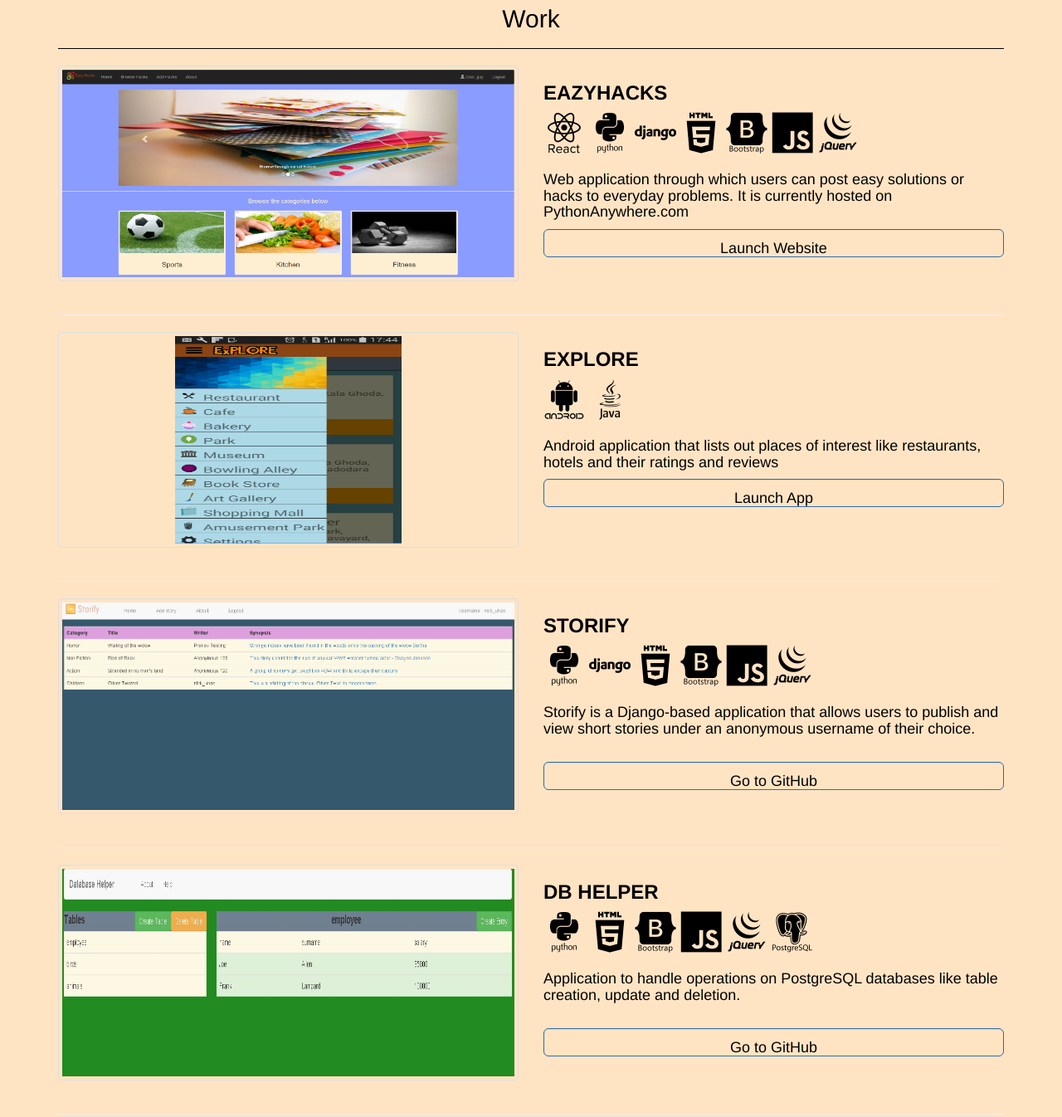
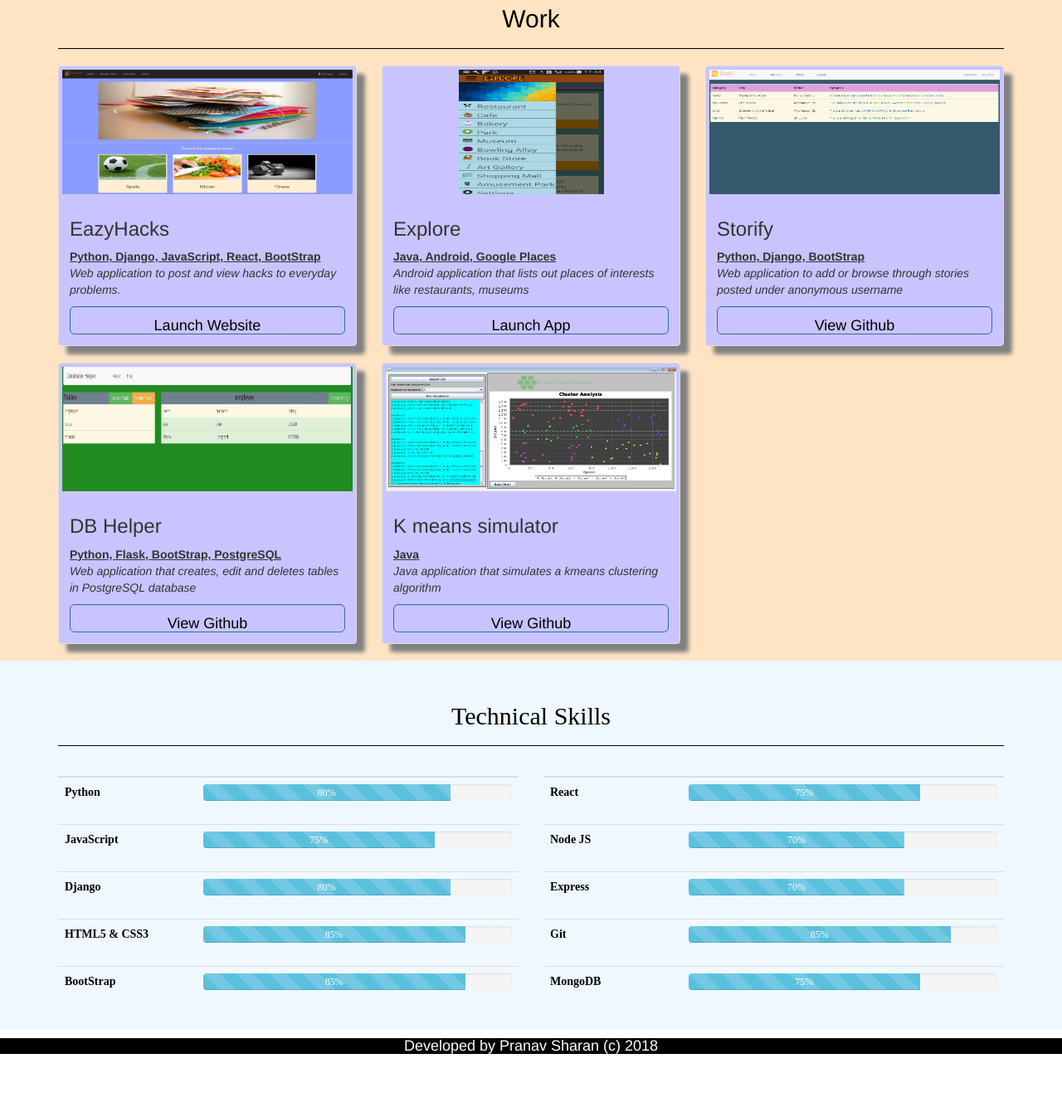
Before and after one commit to prnvshrn/prnvshrn.github.io, a plain HTML site: page index.html in a window 1280 px wide. Shown: the part 720-2066 px from the top of the page at 83% size. After the commit the page ends 2000 px from the top, so only its background shows below. Drawn offline with nearby package versions, Linux system fonts and the light colour scheme.

Commit message:
Revamped website

```diff
--- a/index.html
+++ b/index.html
@@ -6,6 +6,8 @@
     <meta name="viewport" content="width=device-width, initial-scale=1">
     <link rel="stylesheet" href="https://maxcdn.bootstrapcdn.com/bootstrap/3.3.7/css/bootstrap.min.css">
     <link rel="stylesheet" href="https://cdnjs.cloudflare.com/ajax/libs/font-awesome/4.7.0/css/font-awesome.min.css">
+    <link rel="stylesheet"
+          href="https://cdn.jsdelivr.net/npm/animate.css@3.5.2/animate.min.css">
     <link rel="stylesheet" href="https://cdn.rawgit.com/konpa/devicon/df6431e323547add1b4cf45992913f15286456d3/devicon.min.css">
     <script src="https://ajax.googleapis.com/ajax/libs/jquery/3.3.1/jquery.min.js"></script>
     <script src="https://maxcdn.bootstrapcdn.com/bootstrap/3.3.7/js/bootstrap.min.js"></script>
@@ -70,7 +72,7 @@
 </nav>
 
 <div id="section1" class="container-fluid">
-    <div class="container">
+    <div class="container" style="width: 100%;">
     <div class="row" style="margin-top: 20px">
     <div class="col-sm-2"></div>
         <div class="col-sm-8">
@@ -80,8 +82,8 @@
                 </div>
             <h3>I am Pranav Sharan, pursuing Masters in Computer Science from Arizona State University at Tempe, Arizona.
                 Right now, I am looking for internship opportunities to demonstrate my skills.
-                <br> <br>I love working on Django, Python, JavaScript, React. In addition to these technologies I have
-                worked on various other technologies like Java, C++, PostgreSQL as well. Apart from coding, football is my
+                <br> <br>I am comfortale in Django, Python, JavaScript, React. In addition to these technologies I have
+                worked on various other technologies like NodeJS, Express, MongoDB, PostgreSQL as well. Apart from coding, football is my
                 passion and I am also an avid video gamer.
             </h3>
             <img src="bg-2.jpg" class="img-circle" style="height:120px;" alt="Los Angeles">
@@ -93,10 +95,10 @@
         <div class="col-sm-2"></div>
         <div class="col-sm-8">
         <center>
-        <button  onclick="location.href='https://github.com/prnvshrn/';" class="btn btn-warning btn-lg"><span class="fa fa-github" style="margin-right: 5px"></span>Github</button>
-        <button onclick="location.href='https://www.linkedin.com/in/pranav-sharan/';" class="btn btn-info btn-lg"><span class="fa fa-linkedin-square" style="margin-right: 5px"></span>LinkedIn</button>
-        <button onclick="location.href='mailto:prnvshrn@gmail.com';" class="btn btn-default btn-lg"><span class="glyphicon glyphicon-envelope" style="margin-right: 5px"></span>Mail</button>
-        <button class="btn btn-primary btn-lg"><span class="glyphicon glyphicon-download-alt" style="margin-right: 5px"></span>Resume</button>
+        <button  onclick="location.href='https://github.com/prnvshrn/';" style="background: none;color:black" class="btn btn-warning btn-lg animated fadeInLeft"><span class="fa fa-github" style="margin-right: 5px; "></span>Github</button>
+        <button onclick="location.href='https://www.linkedin.com/in/pranav-sharan/';" style="background: none;color:black" class="btn btn-info btn-lg animated fadeInLeft"><span class="fa fa-linkedin-square" style="margin-right: 5px"></span>LinkedIn</button>
+        <button onclick="location.href='mailto:prnvshrn@gmail.com';" style="background: none;color:black" class="btn btn-default btn-lg animated fadeInLeft"><span class="glyphicon glyphicon-envelope" style="margin-right: 5px"></span>Mail</button>
+        <button class="btn btn-primary btn-lg animated fadeInLeft" style="background: none;color:black"><span class="glyphicon glyphicon-download-alt " style="margin-right: 5px"></span>Resume</button>
 
         </center>
         </div>
@@ -122,134 +124,88 @@
             <h2><center>Work</center></h2>
         </div>
 
-        <div class="row hoverChangeColor">
-            <div class="col-sm-6">
-                <div class="thumbnail" style="background:none;">
-                    <img src="screen1.png" style="height: 250px;width: 100%"/>
-                </div>
-            </div>
-            <div class="col-sm-6">
-                <h3>
-                    <b>EAZYHACKS</b><br></h3><h4>
-                    <i class="devicon-react-original-wordmark" style="font-size: 50px;"></i>
-                    <i class="devicon-python-plain-wordmark" style="font-size: 50px;"></i>
-                    <i class="devicon-django-plain-wordmark" style="font-size: 50px;"></i>
-                <i class="devicon-html5-plain-wordmark" style="font-size: 50px;"></i>
-                <i class="devicon-bootstrap-plain-wordmark" style="font-size: 50px;"></i>
-                    <i class="devicon-javascript-plain" style="font-size: 50px;"></i>
-                    <i class="devicon-jquery-plain-wordmark" style="font-size: 50px;"></i>
-
-                    <br><br>
-                    Web application through which users can post easy solutions or hacks to everyday problems. It is
-                    currently hosted on PythonAnywhere.com
+        <div class="row">
+            <div class="col-md-4">
+                <div class="thumbnail" style="background-color: #c9c4ff; box-shadow: 10px 10px 5px grey;">
+                    <img src="screen1.png" alt="Lights" style="width:100%;height:150px;">
+                    <div class="caption">
+                        <h3>EazyHacks</h3>
+                        <u><b>Python, Django, JavaScript, React, BootStrap</b></u><br>
+                        <i>Web application to post and view hacks to everyday problems.</i>
                         <form>
                             <a href="http://prnvshrn.pythonanywhere.com/" style="margin-top: 10px;background: none;color: black"
                                class="form-control btn btn-primary btn-lg">Launch Website</a>
                         </form>
-                </h4>
                     </div>
                 </div>
-        <hr>
-
-        <div class="row hoverChangeColor">
-            <div class="col-sm-6">
-                <div class="thumbnail" style="background:none;">
-                    <img src="explore_1.png" style="height: 250px;width: 50%"/>
             </div>
-            </div>
-            <div class="col-sm-6">
-                <h3>
-                    <b>EXPLORE</b><br></h3><h4>
-                <i class="devicon-android-plain-wordmark" style="font-size: 50px;"></i>
-                <i class="devicon-java-plain-wordmark" style="font-size: 50px;"></i>
-
-                <br><br>
-                Android application that lists out places of interest like restaurants, hotels and their ratings and reviews
+            <div class="col-md-4">
+                <div class="thumbnail" style="background-color: #c9c4ff; box-shadow: 10px 10px 5px grey;">
+                    <img src="explore_1.png" alt="Nature" style="width:50%;height:150px;">
+                        <div class="caption">
+                            <h3>Explore</h3>
+                            <u><b>Java, Android, Google Places</b></u><br>
+                            <i>Android application that lists out places of interests like restaurants, museums</i>
                             <form>
                                 <a href="https://play.google.com/store/apps/details?id=novitech.explore&hl=en" style="margin-top: 10px;background: none;color: black"
                                    class="form-control btn btn-primary btn-lg">Launch App</a>
                             </form>
-            </h4>
                         </div>
                 </div>
-        <hr>
+            </div>
+            <div class="col-md-4">
+                <div class="thumbnail" style="background-color: #c9c4ff; box-shadow: 10px 10px 5px grey;">
 
-        <div class="row hoverChangeColor">
-            <div class="col-sm-6">
-                <div class="thumbnail" style="background:none;">
-                    <img src="storify_1.png" style="height: 250px;width: 100%"/>
+                        <img src="storify_1.png" alt="Fjords" style="width:100%;height:150px;">
+                        <div class="caption">
+                            <h3>Storify</h3>
+                            <u><b>Python, Django, BootStrap</b></u><br>
+                            <i>Web application to add or browse through stories posted under anonymous username</i>
+                            <form>
+                                <a href="https://github.com/prnvshrn/Storify" style="margin-top: 10px;background: none;color: black"
+                                   class="form-control btn btn-primary btn-lg">View Github</a>
+                            </form>
+                        </div>
+
                 </div>
             </div>
-            <div class="col-sm-6">
-                <h3>
-                    <b>STORIFY</b><br></h3><h4>
-                <i class="devicon-python-plain-wordmark" style="font-size: 50px;"></i>
-                <i class="devicon-django-plain-wordmark" style="font-size: 50px;"></i>
-                <i class="devicon-html5-plain-wordmark" style="font-size: 50px;"></i>
-                <i class="devicon-bootstrap-plain-wordmark" style="font-size: 50px;"></i>
-                <i class="devicon-javascript-plain" style="font-size: 50px;"></i>
-                <i class="devicon-jquery-plain-wordmark" style="font-size: 50px;"></i>
+        </div>
 
-                <br><br>
-                Storify is a Django-based application that allows users to publish and view short stories under
-                an anonymous username of their choice.<br><br>
+        <div class="row">
+            <div class="col-md-4">
+                <div class="thumbnail" style="background-color: #c9c4ff; box-shadow: 10px 10px 5px grey;">
+                    <img src="dbhelper_1.jpg" alt="Lights" style="width:100%;height:150px;">
+                    <div class="caption">
+                        <h3>DB Helper</h3>
+                        <u><b>Python, Flask, BootStrap, PostgreSQL</b></u><br>
+                        <i>Web application that creates, edit and deletes tables in PostgreSQL database</i>
                         <form>
-                    <a href="https://github.com/prnvshrn/Storify" style="margin-top: 10px;background: none;color: black"
-                       class="form-control btn btn-primary btn-lg">Go to GitHub</a>
+                            <a href="https://github.com/prnvshrn/DBHelper" style="margin-top: 10px;background: none;color: black"
+                               class="form-control btn btn-primary btn-lg">View Github</a>
                         </form>
-            </h4>
                     </div>
                 </div>
-        <hr>
+            </div>
+            <div class="col-md-4">
+                <div class="thumbnail" style="background-color: #c9c4ff; box-shadow: 10px 10px 5px grey;">
 
-        <div class="row hoverChangeColor">
-            <div class="col-sm-6">
-                <div class="thumbnail" style="background:none;">
-                    <img src="dbhelper_1.jpg" style="height: 250px;width: 100%"/>
+                        <img src="kmeans_2.png" alt="Nature" style="width:100%;height:150px;">
+                        <div class="caption">
+                            <h3>K means simulator</h3>
+                            <u><b>Java</b></u><br>
+                            <i>Java application that simulates a kmeans clustering algorithm</i>
+                            <form>
+                                <a href="https://github.com/prnvshrn/Cluster-Analysis-Simulator" style="margin-top: 10px;background: none;color: black"
+                                   class="form-control btn btn-primary btn-lg">View Github</a>
+                            </form>
+                        </div>
+
                 </div>
             </div>
-            <div class="col-sm-6">
-                <h3>
-                    <b>DB HELPER</b><br></h3><h4>
-                <i class="devicon-python-plain-wordmark" style="font-size: 50px;"></i>
-                <i class="devicon-html5-plain-wordmark" style="font-size: 50px;"></i>
-                <i class="devicon-bootstrap-plain-wordmark" style="font-size: 50px;"></i>
-                <i class="devicon-javascript-plain" style="font-size: 50px;"></i>
-                <i class="devicon-jquery-plain-wordmark" style="font-size: 50px;"></i>
-                <i class="devicon-postgresql-plain-wordmark" style="font-size: 50px;"></i>
-                <br><br>
-                Application to handle operations on PostgreSQL databases like table creation, update and deletion.
-                <br><br>
-                <form>
-                    <a href="https://github.com/prnvshrn/DBHelper" style="margin-top: 10px;background: none;color: black"
-                       class="form-control btn btn-primary btn-lg">Go to GitHub</a>
-                </form>
-            </h4>
+            <div class="col-md-4">
+
             </div>
         </div>
-        <hr>
-
-        <div class="row hoverChangeColor">
-            <div class="col-sm-6">
-                <div class="thumbnail" style="background:none;">
-                    <img src="kmeans_2.png" style="height: 250px;width: 100%"/>
-                </div>
-            </div>
-            <div class="col-sm-6">
-                <h3>
-                    <b>K MEANS SIMULATOR</b><br></h3><h4>
-                <i class="devicon-java-plain-wordmark" style="font-size: 50px;"></i>
-                <br><br>
-                A software that simulates k-means clustering algorithm for user given data.
-                <br><br>
-                <form>
-                    <a href="https://github.com/prnvshrn/Cluster-Analysis-Simulator" style="margin-top: 10px;background: none;color: black"
-                       class="form-control btn btn-primary btn-lg">Go to GitHub</a>
-                </form>
-            </h4>
-            </div>
-        </div>
-        <hr>
 
     </div>
 </div>
@@ -260,35 +216,109 @@
         <center><h2>Technical Skills</h2></center>
     </div>
     <div class="row">
-        <div class="col-sm-4 hoverChangeColor">
-            <h3><b>FRONTEND</b></h3><br>
-            <i class="devicon-react-original-wordmark" style="font-size: 100px;"></i>
-            <i class="devicon-html5-plain-wordmark" style="font-size: 100px;"></i>
-            <i class="devicon-css3-plain-wordmark" style="font-size: 100px"></i>
-            <i class="devicon-bootstrap-plain-wordmark" style="font-size: 100px;"></i>
-            <i class="devicon-javascript-plain" style="font-size: 100px;"></i>
-            <i class="devicon-jquery-plain-wordmark" style="font-size: 100px;"></i>
-            <i class="devicon-android-plain-wordmark" style="font-size: 100px;"></i>
-            <i class="devicon-vuejs-plain-wordmark" style="font-size: 100px;"></i>
-            <i class="devicon-d3js-plain" style="font-size: 100px;"></i>
+        <div class="col-sm-6">
+            <table class="table">
+                <thead>
+                <tr>
+                    <th width="30%"></th>
+                    <th width="70%"></th>
+                </tr>
+                </thead>
+                <tbody>
+                <tr>
+                    <td><b>Python</b></td>
+                    <td><div class="progress">
+                        <div class="progress-bar progress-bar-info progress-bar-striped" role="progressbar" aria-valuenow="50" aria-valuemin="0" aria-valuemax="100" style="width:80%">
+                            80%
                         </div>
-        <div class="col-sm-4 hoverChangeColor">
-            <h3><b>BACKEND</b></h3>
-            <i class="devicon-python-plain-wordmark" style="font-size: 100px;"></i>
-            <i class="devicon-java-plain-wordmark" style="font-size: 100px;"></i>
-            <i class="devicon-django-plain-wordmark" style="font-size: 100px;"></i>
-            <i class="devicon-postgresql-plain-wordmark" style="font-size: 100px;"></i>
-            <i class="devicon-mongodb-plain-wordmark" style="font-size: 100px;"></i>
-            <i class="devicon-mysql-plain-wordmark" style="font-size: 100px;"></i>
+                    </div></td>
+                </tr>
+                <tr>
+                    <td><b>JavaScript</b></td>
+                    <td><div class="progress">
+                        <div class="progress-bar progress-bar-info progress-bar-striped" role="progressbar" aria-valuenow="50" aria-valuemin="0" aria-valuemax="100" style="width:75%">
+                            75%
                         </div>
-        <div class="col-sm-4 hoverChangeColor">
-            <h3><b>MISCELLANEOUS</b></h3>
-            <i class="devicon-github-plain-wordmark" style="font-size: 100px;"></i>
-            <i class="devicon-linux-plain" style="font-size: 100px;"></i>
-            <i class="devicon-intellij-plain" style="font-size: 100px;"></i>
-            <i class="devicon-confluence-plain-wordmark" style="font-size: 100px;"></i>
-            <i class="devicon-pycharm-plain" style="font-size: 100px;"></i>
-            <i class="devicon-amazonwebservices-original" style="font-size: 100px;"></i>
+                    </div></td>
+                </tr>
+                <tr>
+                    <td><b>Django</b></td>
+                    <td><div class="progress">
+                        <div class="progress-bar progress-bar-info progress-bar-striped" role="progressbar" aria-valuenow="50" aria-valuemin="0" aria-valuemax="100" style="width:80%">
+                            80%
+                        </div>
+                    </div></td>
+                </tr>
+                <tr>
+                    <td><b>HTML5 & CSS3</b></td>
+                    <td><div class="progress">
+                        <div class="progress-bar progress-bar-info progress-bar-striped" role="progressbar" aria-valuenow="50" aria-valuemin="0" aria-valuemax="100" style="width:85%">
+                            85%
+                        </div>
+                    </div></td>
+                </tr>
+                <tr>
+                    <td><b>BootStrap</b></td>
+                    <td><div class="progress">
+                        <div class="progress-bar progress-bar-info progress-bar-striped" role="progressbar" aria-valuenow="50" aria-valuemin="0" aria-valuemax="100" style="width:85%">
+                            85%
+                        </div>
+                    </div></td>
+                </tr>
+                </tbody>
+            </table>
+        </div>
+        <div class="col-sm-6">
+            <table class="table">
+                <thead>
+                <tr>
+                    <th width="30%"></th>
+                    <th width="70%"></th>
+                </tr>
+                </thead>
+                <tbody>
+                <tr>
+                    <td><b>React</b></td>
+                    <td><div class="progress">
+                        <div class="progress-bar progress-bar-info progress-bar-striped" role="progressbar" aria-valuenow="50" aria-valuemin="0" aria-valuemax="100" style="width:75%">
+                            75%
+                        </div>
+                    </div></td>
+                </tr>
+                <tr>
+                    <td><b>Node JS</b></td>
+                    <td><div class="progress">
+                        <div class="progress-bar progress-bar-info progress-bar-striped" role="progressbar" aria-valuenow="50" aria-valuemin="0" aria-valuemax="100" style="width:70%">
+                            70%
+                        </div>
+                    </div></td>
+                </tr>
+                <tr>
+                    <td><b>Express</b></td>
+                    <td><div class="progress">
+                        <div class="progress-bar progress-bar-info progress-bar-striped" role="progressbar" aria-valuenow="50" aria-valuemin="0" aria-valuemax="100" style="width:70%">
+                            70%
+                        </div>
+                    </div></td>
+                </tr>
+                <tr>
+                    <td><b>Git</b></td>
+                    <td><div class="progress">
+                        <div class="progress-bar progress-bar-info progress-bar-striped" role="progressbar" aria-valuenow="50" aria-valuemin="0" aria-valuemax="100" style="width:85%">
+                            85%
+                        </div>
+                    </div></td>
+                </tr>
+                <tr>
+                    <td><b>MongoDB</b></td>
+                    <td><div class="progress">
+                        <div class="progress-bar progress-bar-info progress-bar-striped" role="progressbar" aria-valuenow="50" aria-valuemin="0" aria-valuemax="100" style="width:75%">
+                            75%
+                        </div>
+                    </div></td>
+                </tr>
+                </tbody>
+            </table>
         </div>
     </div>
     </div>
```
Also changed, not shown: mn.html (added, +79 -0 lines). Lines whose indentation alone changed are shown as unchanged.
